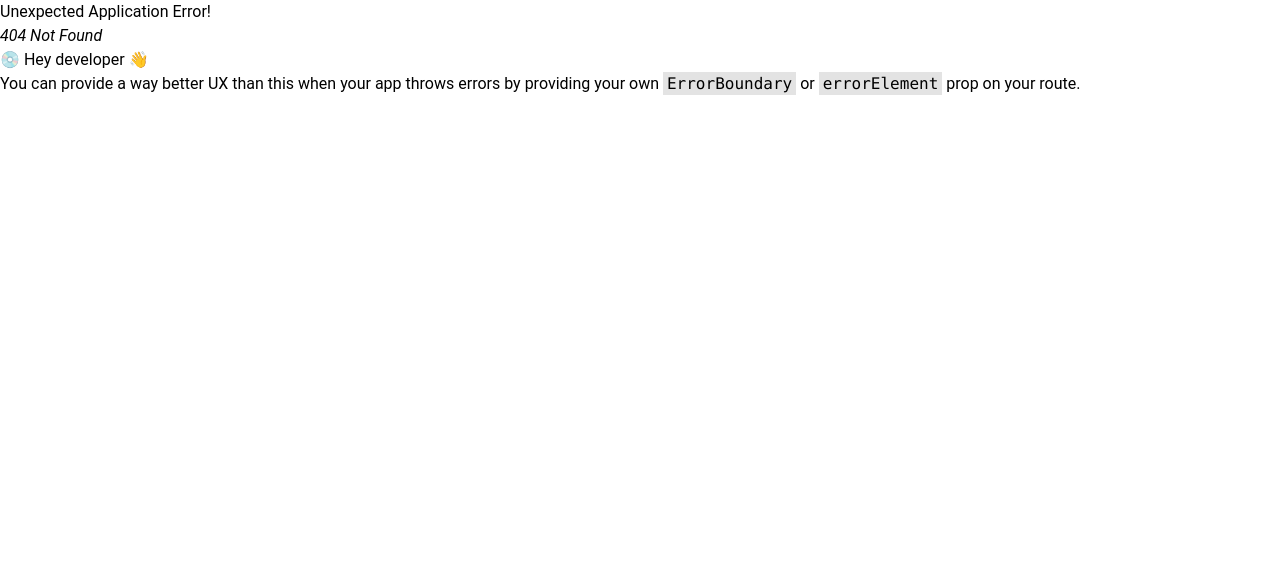
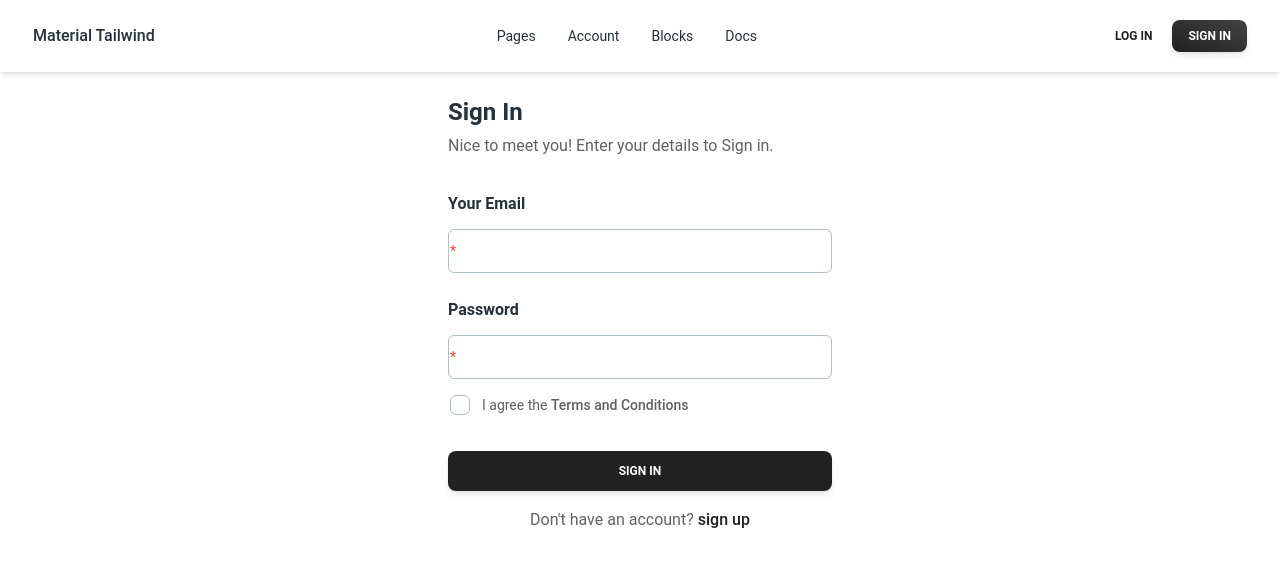
Before and after one commit to abubakar1010/react-app-with-firebase, a React (Vite) app: page /login in a window 1280 px wide. Before the commit this address had no page. Shown: the top 566 px of the page. Built offline with nearby package versions, Linux system fonts and the light colour scheme.

Commit message:
finished login page

```diff
--- /dev/null
+++ b/src/components/Login/Login.jsx
@@ -0,0 +1,85 @@
+import {
+    Card,
+    Input,
+    Checkbox,
+    Button,
+    Typography,
+  } from "@material-tailwind/react";
+import { Link } from "react-router-dom";
+
+const Login = () => {
+    return (
+        <div className=" flex justify-center items-center my-6">
+            <>
+     <Card color="transparent" shadow={false}>
+      <Typography variant="h4" color="blue-gray">
+        Sign In
+      </Typography>
+      <Typography color="gray" className="mt-1 font-normal">
+        Nice to meet you! Enter your details to Sign in.
+      </Typography>
+      <form className="mt-8 mb-2 w-80 max-w-screen-lg sm:w-96">
+        <div className="mb-1 flex flex-col gap-6">
+          <Typography variant="h6" color="blue-gray" className="-mb-3">
+            Your Email
+          </Typography>
+          <Input
+            size="lg"
+            required
+            type="email"
+            placeholder="name@mail.com"
+            className=" !border-t-blue-gray-200 focus:!border-t-gray-900"
+            labelProps={{
+              className: "before:content-none after:content-none",
+            }}
+          />
+          <Typography variant="h6" color="blue-gray" className="-mb-3">
+            Password
+          </Typography>
+          <Input
+            type="password"
+            required
+            size="lg"
+            placeholder="********"
+            className=" !border-t-blue-gray-200 focus:!border-t-gray-900"
+            labelProps={{
+              className: "before:content-none after:content-none",
+            }}
+          />
+        </div>
+        <Checkbox
+          label={
+            <Typography
+              variant="small"
+              color="gray"
+              className="flex items-center font-normal"
+            >
+              I agree the
+              <a
+                href="#"
+                className="font-medium transition-colors hover:text-gray-900"
+              >
+                &nbsp;Terms and Conditions
+              </a>
+            </Typography>
+          }
+          containerProps={{ className: "-ml-2.5" }}
+        />
+        <Button type="submit" className="mt-6" fullWidth>
+          sign in
+        </Button>
+        <Typography color="gray" className="mt-4 text-center font-normal">
+          {`Don't have an account?`}{" "}
+          <Link to={"/register"} className="font-medium text-gray-900">
+            sign up
+          </Link>
+        </Typography>
+      </form>
+    </Card>
+        </>
+        </div>
+
+    );
+};
+
+export default Login;
```
Also changed, not shown: src/main.jsx (+10 -0 lines).
